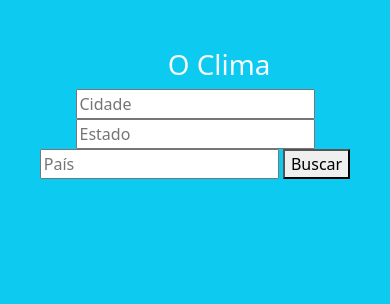
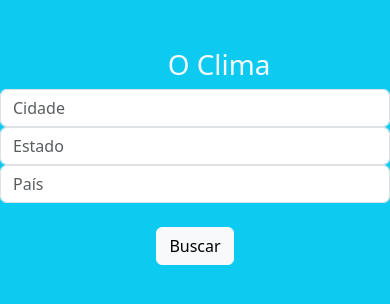
Before and after one commit to JoaoVictorCRP/Clima-Flask, a Flask app: page / in a window 390 px wide. Shown: the top 304 px of the page. Run offline with Flask 3, Linux system fonts and the light colour scheme.

Commit message:
mudancas no front

```diff
--- a/templates/index.html
+++ b/templates/index.html
@@ -14,17 +14,32 @@
     <div class="text-center">
         <h1 class="mt-5 ms-5">O Clima</h1>
         <form action="/" method="post">
-            <input type="text" id="cityName" name="cityName" placeholder="Cidade">
-            <input type="text" id="stateName" name="stateName" placeholder="Estado">
-            <input type="text" id="countryName" name="countryName" placeholder="País">
-            <button>Buscar</button>
+
+            <div class="contaner">
+                <div class="row">
+                    <div class="col-sm">
+                        <input type="text" id="cityName" name="cityName" placeholder="Cidade" class="form-control">
+                    </div>
+
+                    <div class="col-sm">
+                        <input type="text" id="stateName" name="stateName" placeholder="Estado" class="form-control">
+                    </div>
+
+                    <div class="col-sm">
+                        <input type="text" id="countryName" name="countryName" placeholder="País" class="form-control">
+                    </div>
+            </div>
+            <br>
+            <button type="button" class="submit btn btn-light">Buscar</button>
         </form>
 
         {% if data %}
-            {{ data.name.capitalize() }} <br>
-            Clima: {{ data.description.capitalize() }} <br>
-            Temperatura: {{ data.temperature }}ºc <br>
-            <img src="https://openweathermap.org/img/wn/{{data.icon}}@2x.png" alt="Weather Icon">
+            <div>
+                {{ data.name.capitalize() }} <br>
+                Clima: {{ data.description.capitalize() }} <br>
+                Temperatura: {{ data.temperature }}ºc <br>
+                <img src="https://openweathermap.org/img/wn/{{data.icon}}@2x.png" alt="Weather Icon">
+            </div>
         {% endif %}
     </div>
 
```
